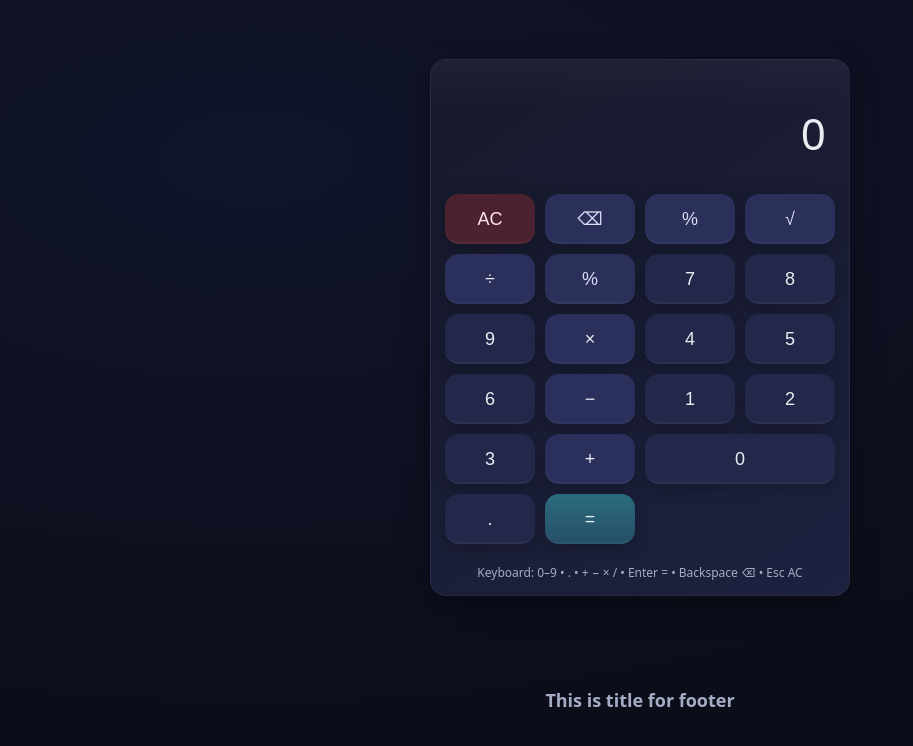
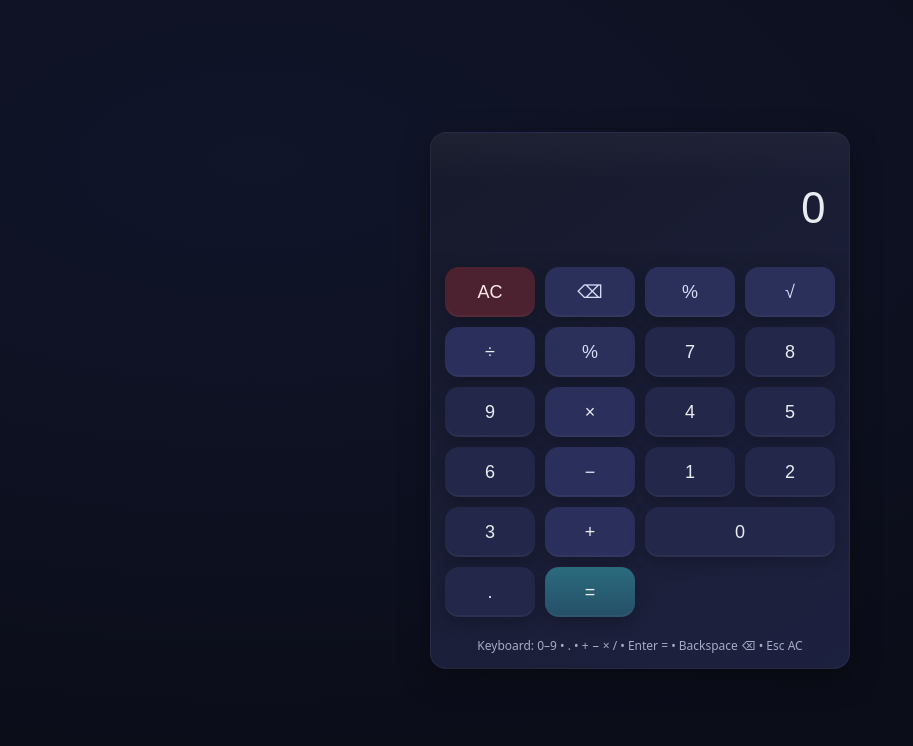
Before and after one commit to HaKyAnh/git-calculator-2231200081-HaKyAnh, a plain HTML site: page index.html in a window 1280 px wide. Shown: the whole page, without its empty margins (0-913 px from the left). Drawn offline with Linux system fonts and the light colour scheme.

```diff
--- a/index.html
+++ b/index.html
@@ -44,9 +44,7 @@
 
   </main>
 
-  <footer>
-    <h2>This is title for footer</h2>
-  </footer>
+
   <script src="script.js"></script>
 </body>
 </html>
```
